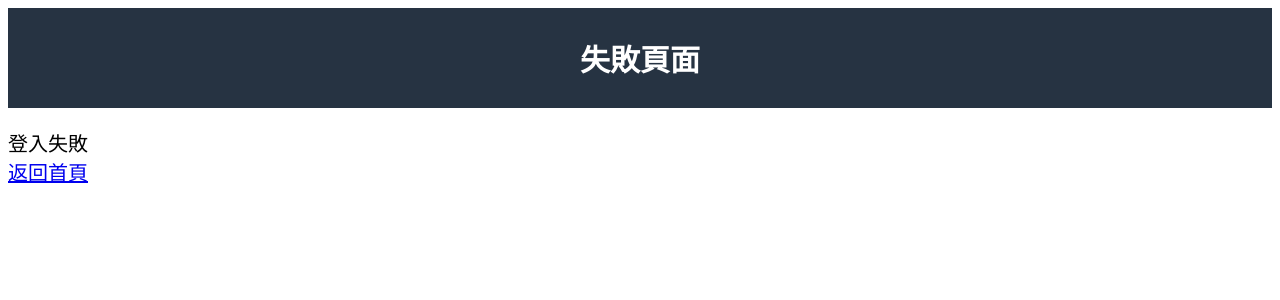
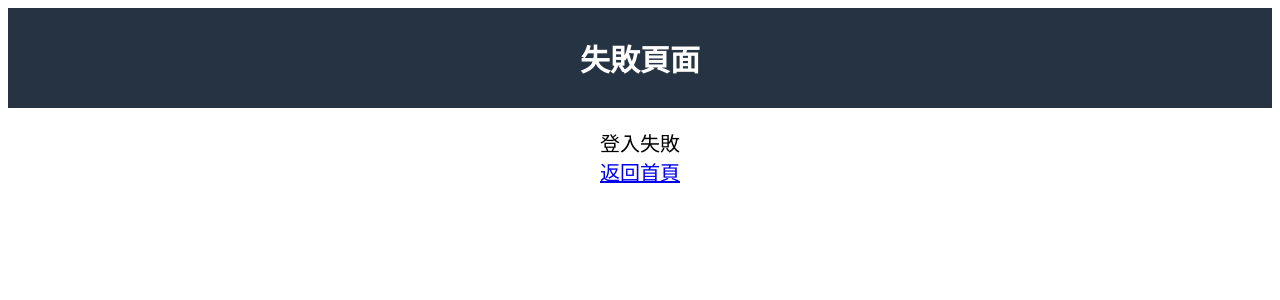
Before and after one commit to Austin-Almighty/WeHelp-Assignments, a FastAPI app: page /error in a window 1280 px wide. Shown: the top 300 px of the page. Run offline with FastAPI, Linux system fonts and the light colour scheme.

Commit message:
Updated CSS properties

```diff
--- a/week6/static/styles.css
+++ b/week6/static/styles.css
@@ -16,7 +16,7 @@
     align-content: center;
 }
 
-.login, .register {
+.login, .register, .error, .message {
     text-align: center;
     gap: 5px;
 }
```
